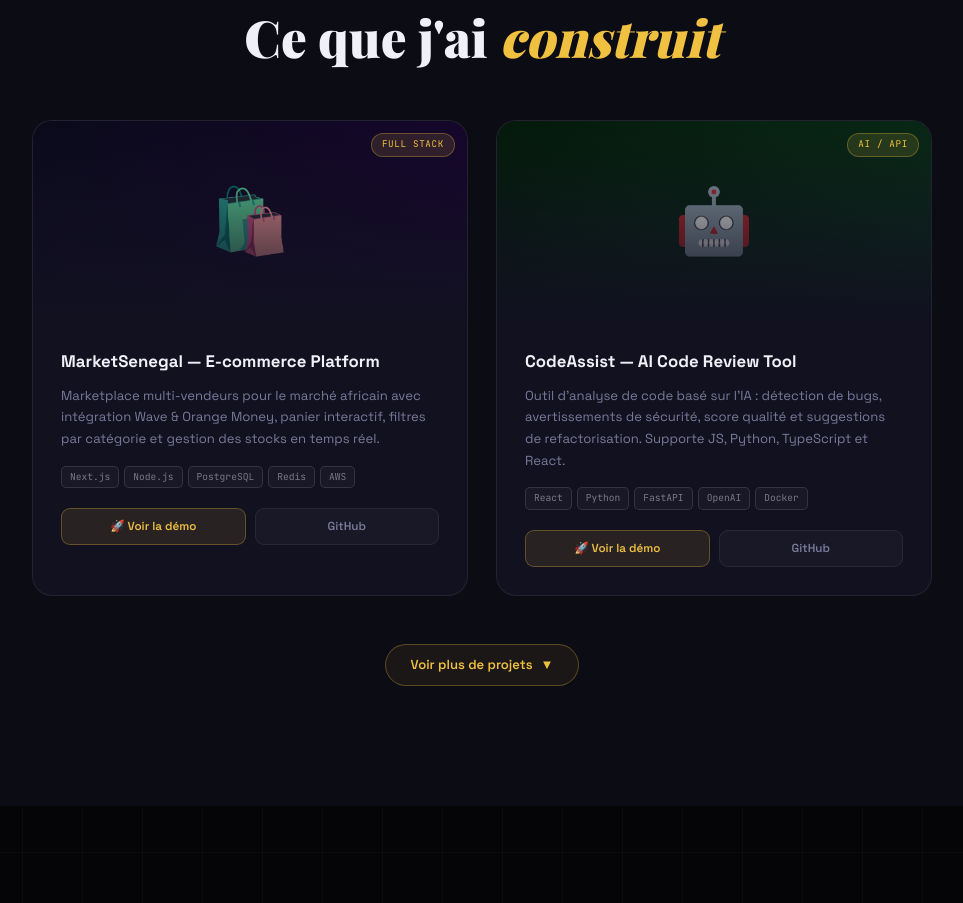
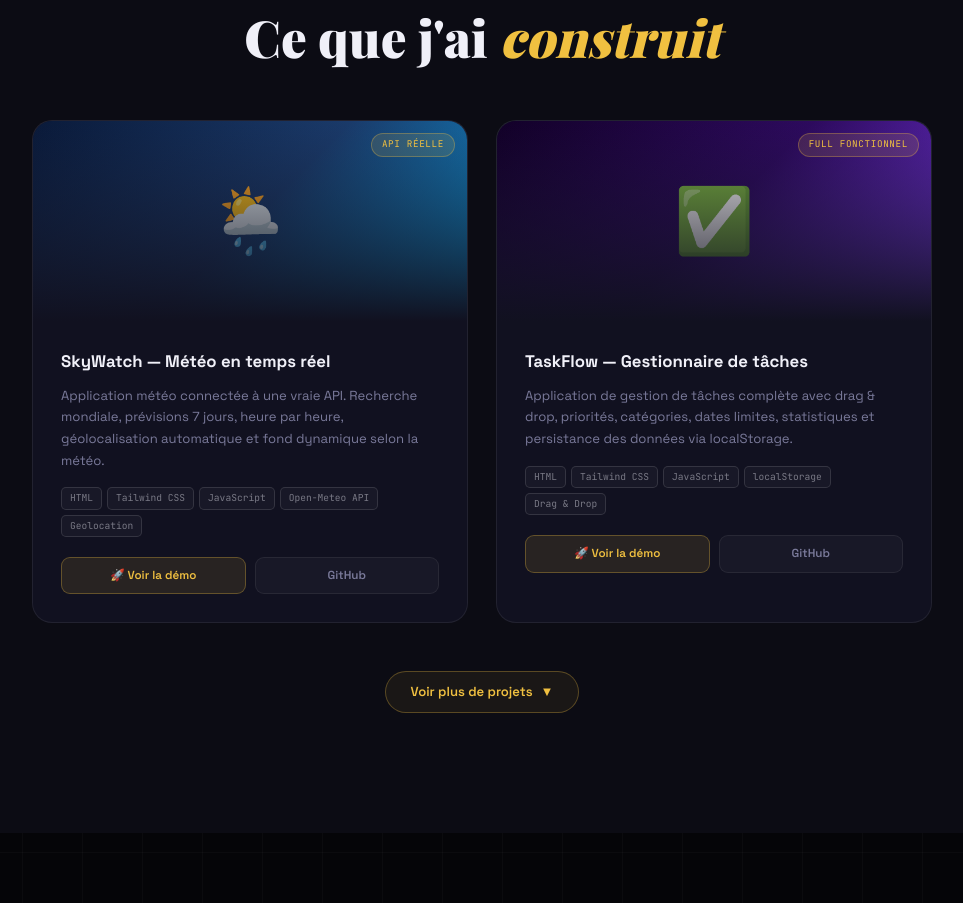
Before and after one commit to mansourba22/portfolio, a plain HTML site: page index.html in a window 1280 px wide. Shown: the part 4368-5271 px from the top of the page, without its empty margins (158-1121 px from the left). Drawn offline with nearby package versions, Linux system fonts and the light colour scheme; a web font is replaced by a local one.

Commit message:
Update project names and descriptions in index.html

```diff
--- a/index.html
+++ b/index.html
@@ -505,34 +505,34 @@
     <!-- 2 projets visibles -->
     <div style="display:grid;grid-template-columns:repeat(2,1fr);gap:28px;max-width:900px;margin:0 auto 48px;">
 
-      <!-- Projet 1 : MarketSenegal -->
+      <!-- Projet 1 : SkyWatch -->
       <div class="pcard fade-up" style="max-width:100%;">
-        <div class="pcover" style="background:linear-gradient(135deg,#0a0a1a,#1a0533);height:200px;font-size:4rem;">🛍️<div class="pbadge">Full Stack</div></div>
+        <div class="pcover" style="background:linear-gradient(135deg,#0a1a3a,#1a3a6a,#0ea5e9);height:200px;font-size:4rem;">🌦️<div class="pbadge">API Réelle</div></div>
         <div class="pbody" style="padding:28px;">
-          <div class="ptitle" style="font-size:1.05rem;margin-bottom:10px;">MarketSenegal — E-commerce Platform</div>
-          <div class="pdesc" style="font-size:0.82rem;margin-bottom:16px;">Marketplace multi-vendeurs pour le marché africain avec intégration Wave & Orange Money, panier interactif, filtres par catégorie et gestion des stocks en temps réel.</div>
+          <div class="ptitle" style="font-size:1.05rem;margin-bottom:10px;">SkyWatch — Météo en temps réel</div>
+          <div class="pdesc" style="font-size:0.82rem;margin-bottom:16px;">Application météo connectée à une vraie API. Recherche mondiale, prévisions 7 jours, heure par heure, géolocalisation automatique et fond dynamique selon la météo.</div>
           <div class="ptags" style="margin-bottom:20px;">
-            <span class="pt">Next.js</span><span class="pt">Node.js</span><span class="pt">PostgreSQL</span><span class="pt">Redis</span><span class="pt">AWS</span>
+            <span class="pt">HTML</span><span class="pt">Tailwind CSS</span><span class="pt">JavaScript</span><span class="pt">Open-Meteo API</span><span class="pt">Geolocation</span>
           </div>
           <div class="plinks">
-            <a href="demos/marketsenegal.html" target="_blank" class="pl pl-demo">🚀 Voir la démo</a>
-            <a href="https://github.com" target="_blank" rel="noopener" class="pl pl-gh">GitHub</a>
+            <a href="demos/meteo.html" target="_blank" class="pl pl-demo">🚀 Voir la démo</a>
+            <a href="https://github.com/mansourba22/portfolio" target="_blank" rel="noopener" class="pl pl-gh">GitHub</a>
           </div>
         </div>
       </div>
 
-      <!-- Projet 2 : CodeAssist -->
+      <!-- Projet 2 : TaskFlow -->
       <div class="pcard fade-up" style="max-width:100%;">
-        <div class="pcover" style="background:linear-gradient(135deg,#041a0a,#0a2e1a);height:200px;font-size:4rem;">🤖<div class="pbadge">AI / API</div></div>
+        <div class="pcover" style="background:linear-gradient(135deg,#120028,#2d0a5e,#7c3aed);height:200px;font-size:4rem;">✅<div class="pbadge">Full Fonctionnel</div></div>
         <div class="pbody" style="padding:28px;">
-          <div class="ptitle" style="font-size:1.05rem;margin-bottom:10px;">CodeAssist — AI Code Review Tool</div>
-          <div class="pdesc" style="font-size:0.82rem;margin-bottom:16px;">Outil d'analyse de code basé sur l'IA : détection de bugs, avertissements de sécurité, score qualité et suggestions de refactorisation. Supporte JS, Python, TypeScript et React.</div>
+          <div class="ptitle" style="font-size:1.05rem;margin-bottom:10px;">TaskFlow — Gestionnaire de tâches</div>
+          <div class="pdesc" style="font-size:0.82rem;margin-bottom:16px;">Application de gestion de tâches complète avec drag & drop, priorités, catégories, dates limites, statistiques et persistance des données via localStorage.</div>
           <div class="ptags" style="margin-bottom:20px;">
-            <span class="pt">React</span><span class="pt">Python</span><span class="pt">FastAPI</span><span class="pt">OpenAI</span><span class="pt">Docker</span>
+            <span class="pt">HTML</span><span class="pt">Tailwind CSS</span><span class="pt">JavaScript</span><span class="pt">localStorage</span><span class="pt">Drag & Drop</span>
           </div>
           <div class="plinks">
-            <a href="demos/codeassist.html" target="_blank" class="pl pl-demo">🚀 Voir la démo</a>
-            <a href="https://github.com" target="_blank" rel="noopener" class="pl pl-gh">GitHub</a>
+            <a href="demos/taskflow.html" target="_blank" class="pl pl-demo">🚀 Voir la démo</a>
+            <a href="https://github.com/mansourba22/portfolio" target="_blank" rel="noopener" class="pl pl-gh">GitHub</a>
           </div>
         </div>
       </div>
```
